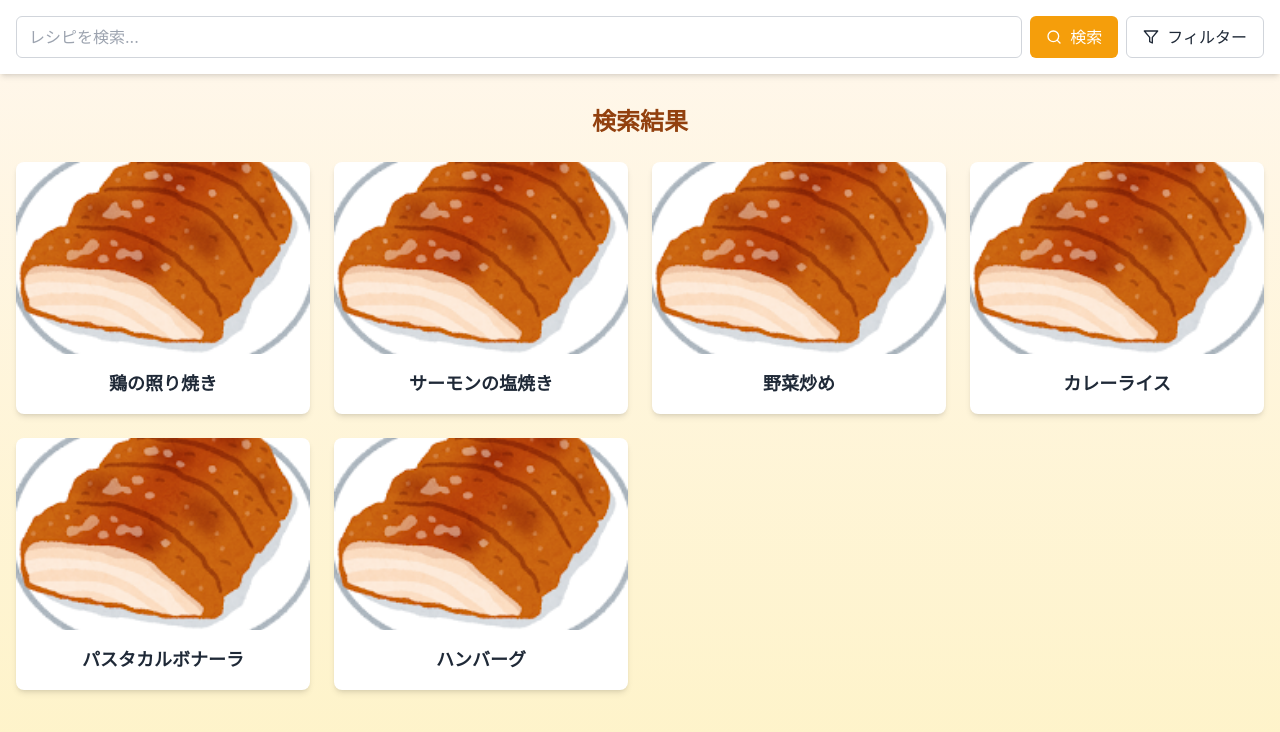
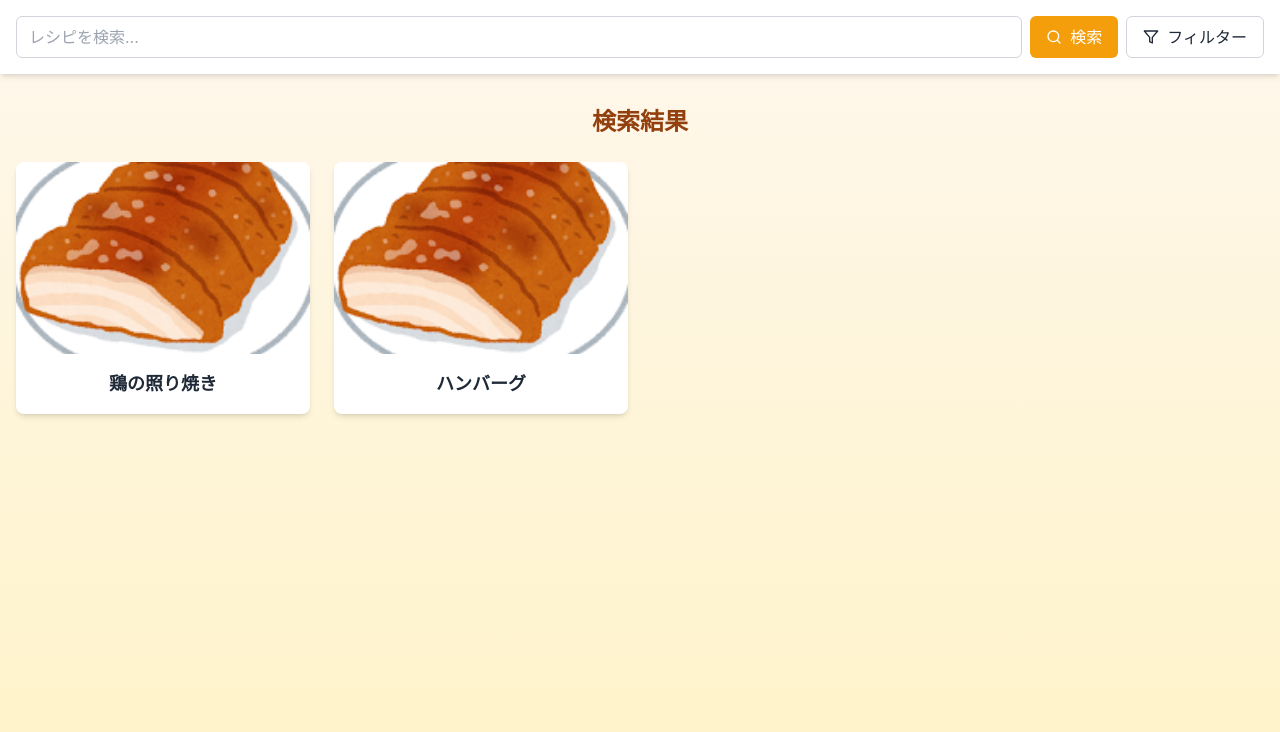
Before and after one commit to koishichito/progate-hackathon, a React (Create React App) app in the folder ryouri/: page /result in a window 1280 px wide. Shown: the top 732 px of the page. Built offline with nearby package versions, Linux system fonts and the light colour scheme.

Commit message:
change Data transfer

```diff
--- a/ryouri/src/detail/detail.js
+++ b/ryouri/src/detail/detail.js
@@ -1,64 +1,21 @@
 import { BrowserRouter, Route, Routes, Link } from "react-router-dom";
+import { useLocation } from "react-router-dom";
 import { useParams } from "react-router-dom";
+import { useNavigate } from "react-router-dom";
 import App from "../App.js";
 import illust from "../image/照り焼き.png";
 import "../index.css";
+import { useState } from "react";
 
 function Detail() {
-  const params = useParams();
+  const location = useLocation();
+  const { recipe } = location.state || {};
 
-  const recipe = [
-    {
-      id: 1,
-      name: "鶏の照り焼き",
-      taste: "light",
-      isCheap: true,
-      isShort: true,
-      isEasy: true,
-      image: "../image/照り焼き.png",
-      ingredients: [
-        { name: "鶏もも肉", amount: "400g" },
-        { name: "醤油", amount: "大さじ2" },
-        { name: "みりん", amount: "大さじ2" },
-        { name: "酒", amount: "大さじ1" },
-        { name: "砂糖", amount: "大さじ1" },
-      ],
-      tags: ["和食", "メイン", "簡単"],
-      steps: [
-        "鶏肉を一口大に切ります。",
-        "醤油、みりん、酒、砂糖を混ぜて調味料を作ります。",
-        "フライパンで鶏肉を両面焼きます。",
-        "調味料を加え、煮詰めながら照りを出します。",
-        "鶏肉に味がなじんだら完成です。",
-      ],
-    },
-    {
-      id: 2,
-      name: "ハンバーグ",
-      taste: "rich",
-      isCheap: true,
-      isShort: false,
-      isEasy: true,
-      image: "../image/hamburg.png",
-      ingredients: [
-        { name: "牛ひき肉", amount: "300g" },
-        { name: "玉ねぎ", amount: "1個" },
-        { name: "パン粉", amount: "1/2カップ" },
-        { name: "牛乳", amount: "大さじ2" },
-        { name: "卵", amount: "1個" },
-        { name: "塩", amount: "小さじ1/2" },
-        { name: "コショウ", amount: "少々" },
-      ],
-      tags: ["洋食", "メイン", "簡単"],
-      steps: [
-        "玉ねぎをみじん切りにして、炒めて冷まします。",
-        "ボウルにひき肉、玉ねぎ、パン粉、牛乳、卵、塩、コショウを入れて混ぜます。",
-        "混ぜたタネを手で形を整えて、フライパンで焼きます。",
-        "両面に焼き色がついたら、蓋をして弱火で火を通します。",
-        "ソースをかけて完成です。",
-      ],
-    },
-  ];
+  console.log(recipe);
+
+  if (!recipe) {
+    return <div>Recipe not found</div>; // recipeがない場合の表示
+  }
 
   return (
     <div className="min-h-screen bg-gradient-to-b from-amber-50 to-orange-100 py-12">
--- a/ryouri/src/result/result.js
+++ b/ryouri/src/result/result.js
@@ -2,7 +2,7 @@ import { BrowserRouter, Route, Routes, Link } from "react-router-dom";
 import { useState } from "react";
 import { Search, Filter } from "lucide-react";
 import illust from "../image/照り焼き.png";
-import {search} from "../utils/search";
+import { search } from "../utils/search";
 
 function Result() {
   const [searchQuery, setSearchQuery] = useState("");
@@ -42,19 +42,63 @@ function Result() {
   });
 
   const recipes = [
-    { id: 1, name: "鶏の照り焼き", image: illust },
-    { id: 2, name: "サーモンの塩焼き", image: illust },
-    { id: 3, name: "野菜炒め", image: illust },
-    { id: 4, name: "カレーライス", image: illust },
-    { id: 5, name: "パスタカルボナーラ", image: illust },
-    { id: 6, name: "ハンバーグ", image: illust },
+    {
+      id: 1,
+      name: "鶏の照り焼き",
+      taste: "light",
+      isCheap: true,
+      isShort: true,
+      isEasy: true,
+      image: illust,
+      ingredients: [
+        { name: "鶏もも肉", amount: "400g" },
+        { name: "醤油", amount: "大さじ2" },
+        { name: "みりん", amount: "大さじ2" },
+        { name: "酒", amount: "大さじ1" },
+        { name: "砂糖", amount: "大さじ1" },
+      ],
+      tags: ["和食", "メイン", "簡単"],
+      steps: [
+        "鶏肉を一口大に切ります。",
+        "醤油、みりん、酒、砂糖を混ぜて調味料を作ります。",
+        "フライパンで鶏肉を両面焼きます。",
+        "調味料を加え、煮詰めながら照りを出します。",
+        "鶏肉に味がなじんだら完成です。",
+      ],
+    },
+    {
+      id: 2,
+      name: "ハンバーグ",
+      taste: "rich",
+      isCheap: true,
+      isShort: false,
+      isEasy: true,
+      image: illust,
+      ingredients: [
+        { name: "牛ひき肉", amount: "300g" },
+        { name: "玉ねぎ", amount: "1個" },
+        { name: "パン粉", amount: "1/2カップ" },
+        { name: "牛乳", amount: "大さじ2" },
+        { name: "卵", amount: "1個" },
+        { name: "塩", amount: "小さじ1/2" },
+        { name: "コショウ", amount: "少々" },
+      ],
+      tags: ["洋食", "メイン", "簡単"],
+      steps: [
+        "玉ねぎをみじん切りにして、炒めて冷まします。",
+        "ボウルにひき肉、玉ねぎ、パン粉、牛乳、卵、塩、コショウを入れて混ぜます。",
+        "混ぜたタネを手で形を整えて、フライパンで焼きます。",
+        "両面に焼き色がついたら、蓋をして弱火で火を通します。",
+        "ソースをかけて完成です。",
+      ],
+    },
   ];
-  const [menus, setMenus] = useState(recipes)
 
+  const [menus, setMenus] = useState(recipes);
 
   const handleSearch = (e) => {
     e.preventDefault();
-    setMenus(search(menus,searchQuery))
+    setMenus(search(menus, searchQuery));
     console.log("Searching for:", searchQuery, "with filters:", filters);
   };
 
@@ -63,17 +107,25 @@ function Result() {
       ...prev,
       [category]: {
         ...Object.keys(prev[category]).reduce((acc, key) => {
-          acc[key] = (key === filterName);
+          acc[key] = key === filterName;
           return acc;
         }, {}),
       },
     }));
   };
 
+  const handleLinkClick = (recipe) => {
+    console.log(recipe); // ここでrecipeを確認
+  };
+
   const renderFilterSection = (category, title) => (
-    <div className="mb-4 flex flex-col items-center"> {/* 中央揃えのためにflex-colとitems-centerを追加 */}
+    <div className="mb-4 flex flex-col items-center">
+      {" "}
+      {/* 中央揃えのためにflex-colとitems-centerを追加 */}
       <h4 className="font-medium text-sm mb-2">{title}</h4>
-      <div className="flex flex-wrap gap-4"> {/* フレックスボックスで1行に並べる */}
+      <div className="flex flex-wrap gap-4">
+        {" "}
+        {/* フレックスボックスで1行に並べる */}
         {Object.entries(filters[category]).map(([key, value]) => (
           <div key={key} className="flex items-center space-x-2">
             <input
@@ -95,7 +147,6 @@ function Result() {
       </div>
     </div>
   );
-
 
   return (
     <div className="min-h-screen bg-gradient-to-b from-orange-50 to-amber-100">
@@ -146,7 +197,15 @@ function Result() {
         <h1 className="text-2xl font-bold mb-6 text-amber-800">検索結果</h1>
         <div className="grid grid-cols-2 md:grid-cols-3 lg:grid-cols-4 gap-6">
           {menus.map((recipe) => (
-            <Link to={`/detail/${recipe.id}`} key={recipe.id} className="group">
+            <Link
+              to={{
+                pathname: `/detail/${recipe.id}`,
+                state: { recipe },
+              }}
+              key={recipe.id}
+              onClick={() => handleLinkClick(recipe)}
+              className="group"
+            >
               <div className="bg-white rounded-lg shadow-md overflow-hidden transition-transform duration-300 group-hover:scale-105">
                 <img
                   src={recipe.image}
```
Also changed, not shown: ryouri/src/App.js (+93 -31 lines).
